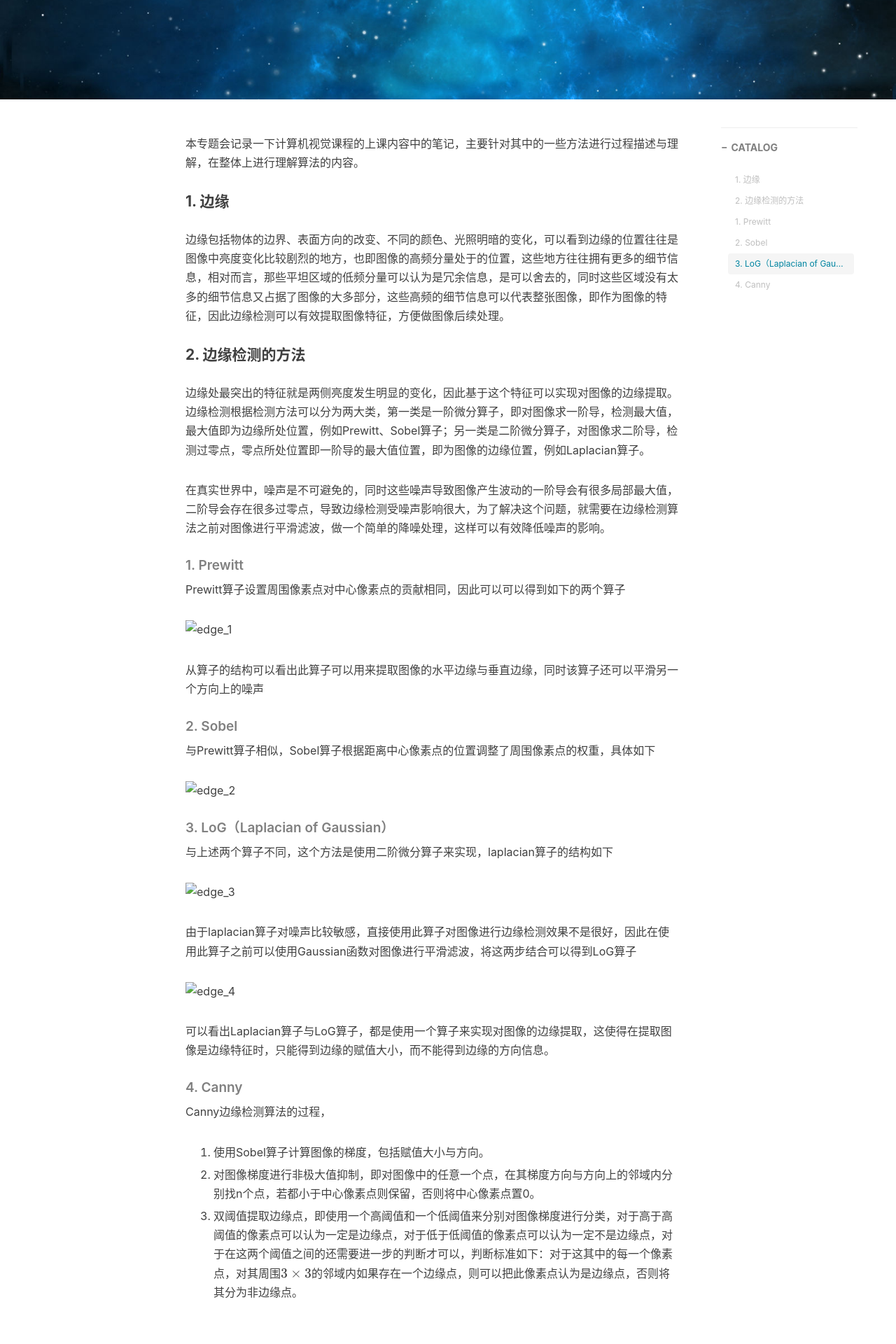
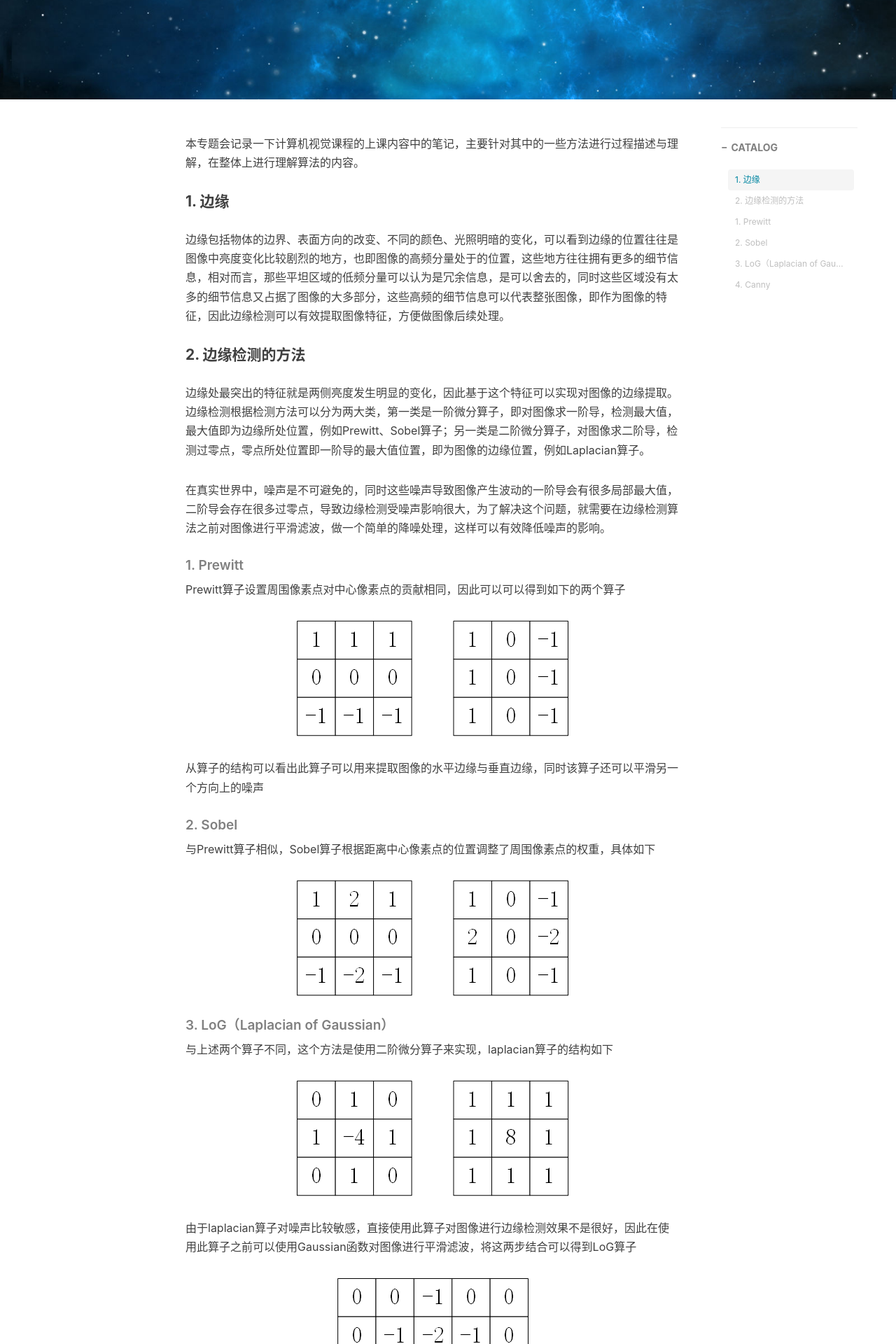
Before and after one commit to f1yfisher/f1yfisher.github.io, a Jekyll site: the page built from _posts/2022-03-07-edge Detect .md, in a window 1280 px wide. Shown: the part 315-2235 px from the top of the page at 70% size. Built offline with Jekyll 4.4.1, drawn with Linux system fonts in a browser that asks for light colours; nearby versions of some CDN libraries; formulas are drawn with MathJax 3; comment, search, counter and statistics services are not loaded.

Commit message:
Update 2022-03-07-edge Detect .md

```diff
--- a/_posts/2022-03-07-edge Detect .md
+++ b/_posts/2022-03-07-edge Detect .md
@@ -26,7 +26,7 @@ tags:
 
 Prewitt算子设置周围像素点对中心像素点的贡献相同，因此可以可以得到如下的两个算子
 
-![edge_1](img/edge_1.png)
+![edge_1](/img/edge_1.png)
 
 从算子的结构可以看出此算子可以用来提取图像的水平边缘与垂直边缘，同时该算子还可以平滑另一个方向上的噪声
 
@@ -34,17 +34,17 @@ Prewitt算子设置周围像素点对中心像素点的贡献相同，因此可
 
 与Prewitt算子相似，Sobel算子根据距离中心像素点的位置调整了周围像素点的权重，具体如下
 
-![edge_2](img/edge_2.png)
+![edge_2](/img/edge_2.png)
 
 ##### 3. LoG（Laplacian of Gaussian）
 
 与上述两个算子不同，这个方法是使用二阶微分算子来实现，laplacian算子的结构如下
 
-![edge_3](img/edge_3.png)
+![edge_3](/img/edge_3.png)
 
 由于laplacian算子对噪声比较敏感，直接使用此算子对图像进行边缘检测效果不是很好，因此在使用此算子之前可以使用Gaussian函数对图像进行平滑滤波，将这两步结合可以得到LoG算子
 
-![edge_4](img/edge_4.png)
+![edge_4](/img/edge_4.png)
 
 可以看出Laplacian算子与LoG算子，都是使用一个算子来实现对图像的边缘提取，这使得在提取图像是边缘特征时，只能得到边缘的赋值大小，而不能得到边缘的方向信息。
 
```
